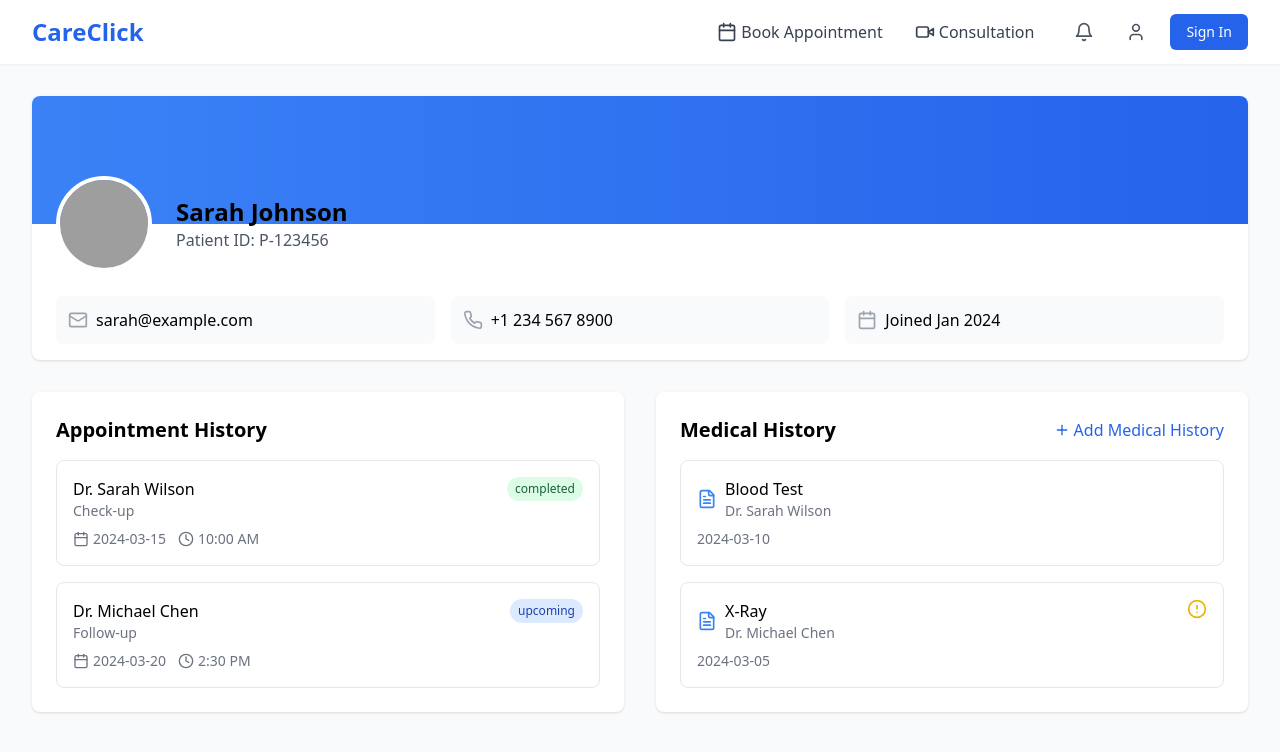
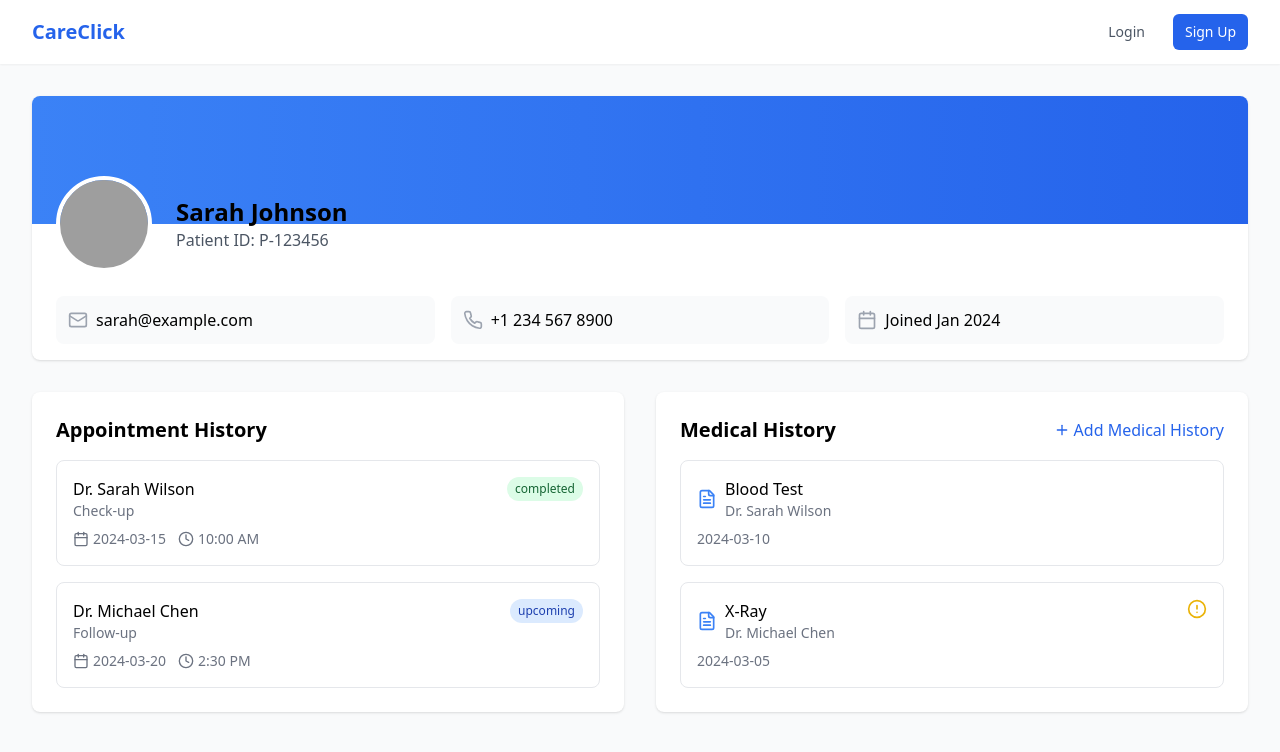
Before and after one commit to umargafia/care-click-frontend, a React (Vite) app: page /profile in a window 1280 px wide. Shown: the top 752 px of the page. Built offline with nearby package versions, Linux system fonts and the light colour scheme; grey boxes are pictures that could not be loaded.

Commit message:
feat: implement authentication context and protected routes with Redux integration

```diff
--- a/package.json
+++ b/package.json
@@ -10,12 +10,15 @@
     "preview": "vite preview"
   },
   "dependencies": {
+    "@reduxjs/toolkit": "^2.5.0",
     "@types/react-router-dom": "^5.3.3",
     "axios": "^1.6.7",
     "lucide-react": "^0.344.0",
     "react": "^18.2.0",
     "react-dom": "^18.2.0",
-    "react-router-dom": "^6.22.3"
+    "react-redux": "^9.2.0",
+    "react-router-dom": "^6.22.3",
+    "react-spinners": "^0.15.0"
   },
   "devDependencies": {
     "@types/react": "^18.2.64",
--- a/src/App.tsx
+++ b/src/App.tsx
@@ -1,5 +1,7 @@
 import React from 'react';
-import { BrowserRouter as Router, Routes, Route } from 'react-router-dom';
+import { BrowserRouter, Routes, Route } from 'react-router-dom';
+import { AuthProvider } from './context/AuthContext';
+import ProtectedRoute from './components/ProtectedRoute';
 import Header from './components/layout/Header';
 import Hero from './components/home/Hero';
 import Features from './components/home/Features';
@@ -15,7 +17,8 @@ import VideoConsultation from './pages/doctor/VideoConsultation';
 
 function App() {
   return (
-    <Router>
+    <AuthProvider>
+      <BrowserRouter>
         <div className="min-h-screen bg-gray-50">
           <Header />
           <Routes>
@@ -28,19 +31,39 @@ function App() {
                 </>
               }
             />
-          <Route path="/appointments" element={<AppointmentsPage />} />
-          <Route path="/consultation" element={<ConsultationPage />} />
-          <Route path="/notifications" element={<NotificationsPage />} />
             <Route path="/login" element={<AuthPage type="login" />} />
             <Route path="/signup" element={<AuthPage type="signup" />} />
             <Route path="/profile" element={<UserProfilePage />} />
             <Route path="/doctor/:id" element={<DoctorProfilePage />} />
             <Route path="/doctor/dashboard" element={<DoctorDashboard />} />
-          <Route path="/doctor/appointments" element={<DoctorAppointments />} />
-          <Route path="/doctor/consultation/:appointmentId" element={<VideoConsultation />} />
+            <Route
+              path="/doctor/appointments"
+              element={<DoctorAppointments />}
+            />
+            <Route
+              path="/doctor/consultation/:appointmentId"
+              element={<VideoConsultation />}
+            />
+            <Route
+              path="/appointments"
+              element={
+                <ProtectedRoute>
+                  <AppointmentsPage />
+                </ProtectedRoute>
+              }
+            />
+            <Route
+              path="/doctor/dashboard"
+              element={
+                <ProtectedRoute allowedUserTypes={['doctor']}>
+                  <DoctorProfilePage />
+                </ProtectedRoute>
+              }
+            />
           </Routes>
         </div>
-    </Router>
+      </BrowserRouter>
+    </AuthProvider>
   );
 }
 
--- a/src/components/ProtectedRoute.tsx
+++ b/src/components/ProtectedRoute.tsx
@@ -1,21 +1,31 @@
 import { Navigate, useLocation } from 'react-router-dom';
-import authService from '../services/auth.service';
+import { useAuth } from '../context/AuthContext';
+import { useSelector } from 'react-redux';
+import { RootState } from '../app/store';
 
 interface ProtectedRouteProps {
   children: React.ReactNode;
-  roles?: string[];
+  allowedUserTypes?: ('patient' | 'doctor')[];
 }
 
-export default function ProtectedRoute({ children, roles }: ProtectedRouteProps) {
-  const user = authService.getCurrentUser();
+export default function ProtectedRoute({
+  children,
+  allowedUserTypes,
+}: ProtectedRouteProps) {
+  const { user, token } = useSelector((state: RootState) => state.auth);
+  const { isAuthenticated, userType, loading } = useAuth();
   const location = useLocation();
 
-  if (!user) {
-    return <Navigate to="/auth/login" state={{ from: location }} replace />;
+  if (loading) {
+    return <div>Loading...</div>;
   }
 
-  if (roles && !roles.includes(user.role)) {
-    return <Navigate to="/unauthorized" replace />;
+  if (!token) {
+    return <Navigate to="/login" state={{ from: location }} replace />;
+  }
+
+  if (allowedUserTypes && userType && !allowedUserTypes.includes(userType)) {
+    return <Navigate to="/" replace />;
   }
 
   return <>{children}</>;
--- a/src/components/layout/Header.tsx
+++ b/src/components/layout/Header.tsx
@@ -1,116 +1,91 @@
 import React from 'react';
-import { Menu, X, User, Bell, Layout, Calendar, Video } from 'lucide-react';
-import { Link, useLocation } from 'react-router-dom';
+import { Link, useNavigate } from 'react-router-dom';
+import { useAuth } from '../../context/AuthContext';
+import { RootState } from '../../app/store';
+import { useSelector } from 'react-redux';
 
 export default function Header() {
-  const [isMenuOpen, setIsMenuOpen] = React.useState(false);
-  const location = useLocation();
-  const isDoctorRoute = location.pathname.startsWith('/doctor');
+  const { user, token } = useSelector((state: RootState) => state.auth);
+  const { isAuthenticated, userType, logout } = useAuth();
+  const navigate = useNavigate();
 
-  const doctorNavItems = [
-    { path: '/doctor/dashboard', label: 'Dashboard', icon: Layout },
-    { path: '/doctor/appointments', label: 'Appointments', icon: Calendar },
-  ];
-
-  const patientNavItems = [
-    { path: '/appointments', label: 'Book Appointment', icon: Calendar },
-    { path: '/consultation', label: 'Consultation', icon: Video },
-  ];
-
-  const navItems = isDoctorRoute ? doctorNavItems : patientNavItems;
+  const handleLogout = () => {
+    logout();
+    navigate('/login');
+  };
 
   return (
     <header className="bg-white shadow-sm">
       <nav className="max-w-7xl mx-auto px-4 sm:px-6 lg:px-8">
-        <div className="flex justify-between h-16">
-          <div className="flex items-center">
-            <Link to={isDoctorRoute ? "/doctor/dashboard" : "/"} className="flex items-center">
-              <span className="text-2xl font-bold text-blue-600">CareClick</span>
+        <div className="flex justify-between h-16 items-center">
+          <div className="flex-shrink-0">
+            <Link to="/" className="text-xl font-bold text-blue-600">
+              CareClick
             </Link>
           </div>
 
-          <div className="hidden md:flex items-center space-x-8">
-            {navItems.map((item) => (
+          <div className="hidden sm:ml-6 sm:flex sm:items-center">
+            {!token ? (
+              // Show these items when user is not authenticated
+              <div className="flex space-x-4">
                 <Link
-                key={item.path}
-                to={item.path}
-                className="flex items-center text-gray-700 hover:text-blue-600"
+                  to="/login"
+                  className="text-gray-600 hover:text-gray-900 px-3 py-2 rounded-md text-sm font-medium"
                 >
-                <item.icon className="w-5 h-5 mr-1" />
-                {item.label}
-              </Link>
-            ))}
-
-            <div className="flex items-center space-x-4">
-              <Link to="/notifications" className="p-2 rounded-full hover:bg-gray-100">
-                <Bell className="w-5 h-5 text-gray-600" />
+                  Login
                 </Link>
                 <Link
-                to={isDoctorRoute ? "/doctor/profile" : "/profile"}
-                className="p-2 rounded-full hover:bg-gray-100"
+                  to="/signup"
+                  className="bg-blue-600 text-white hover:bg-blue-700 px-3 py-2 rounded-md text-sm font-medium"
                 >
-                <User className="w-5 h-5 text-gray-600" />
+                  Sign Up
+                </Link>
+              </div>
+            ) : (
+              // Show these items when user is authenticated
+              <div className="flex items-center space-x-4">
+                {userType === 'patient' ? (
+                  <>
+                    <Link
+                      to="/appointments"
+                      className="text-gray-600 hover:text-gray-900 px-3 py-2 rounded-md text-sm font-medium"
+                    >
+                      My Appointments
                     </Link>
                     <Link
-                to="/login"
-                className="px-4 py-2 text-sm font-medium text-white bg-blue-600 rounded-md hover:bg-blue-700"
+                      to="/profile"
+                      className="text-gray-600 hover:text-gray-900 px-3 py-2 rounded-md text-sm font-medium"
                     >
-                Sign In
+                      Profile
                     </Link>
+                  </>
+                ) : (
+                  <>
+                    <Link
+                      to="/doctor/dashboard"
+                      className="text-gray-600 hover:text-gray-900 px-3 py-2 rounded-md text-sm font-medium"
+                    >
+                      Dashboard
+                    </Link>
+                    <Link
+                      to="/doctor/appointments"
+                      className="text-gray-600 hover:text-gray-900 px-3 py-2 rounded-md text-sm font-medium"
+                    >
+                      Appointments
+                    </Link>
+                  </>
+                )}
+                <button
+                  onClick={handleLogout}
+                  className="text-gray-600 hover:text-gray-900 px-3 py-2 rounded-md text-sm font-medium"
+                >
+                  Logout
+                </button>
               </div>
-          </div>
-
-          <div className="md:hidden flex items-center">
-            <button
-              onClick={() => setIsMenuOpen(!isMenuOpen)}
-              className="p-2 rounded-md text-gray-600 hover:text-gray-900 hover:bg-gray-100"
-            >
-              {isMenuOpen ? (
-                <X className="h-6 w-6" />
-              ) : (
-                <Menu className="h-6 w-6" />
             )}
-            </button>
           </div>
         </div>
       </nav>
-
-      {isMenuOpen && (
-        <div className="md:hidden">
-          <div className="px-2 pt-2 pb-3 space-y-1 sm:px-3">
-            {navItems.map((item) => (
-              <Link
-                key={item.path}
-                to={item.path}
-                className="flex items-center px-3 py-2 rounded-md text-base font-medium text-gray-700 hover:text-gray-900 hover:bg-gray-50"
-              >
-                <item.icon className="w-5 h-5 mr-2" />
-                {item.label}
-              </Link>
-            ))}
-            <Link
-              to="/notifications"
-              className="flex items-center px-3 py-2 rounded-md text-base font-medium text-gray-700 hover:text-gray-900 hover:bg-gray-50"
-            >
-              <Bell className="w-5 h-5 mr-2" />
-              Notifications
-            </Link>
-            <Link
-              to={isDoctorRoute ? "/doctor/profile" : "/profile"}
-              className="flex items-center px-3 py-2 rounded-md text-base font-medium text-gray-700 hover:text-gray-900 hover:bg-gray-50"
-            >
-              <User className="w-5 h-5 mr-2" />
-              Profile
-            </Link>
-            <Link
-              to="/login"
-              className="block px-3 py-2 rounded-md text-base font-medium text-blue-600 hover:text-blue-700"
-            >
-              Sign In
-            </Link>
-          </div>
-        </div>
-      )}
     </header>
   );
 }
--- /dev/null
+++ b/src/context/AuthContext.tsx
@@ -0,0 +1,67 @@
+import React, { createContext, useContext, useState, useEffect } from 'react';
+import axios from 'axios';
+import BaseUrl from '../api/BaseUrl';
+
+interface AuthContextType {
+  isAuthenticated: boolean;
+  userType: 'patient' | 'doctor' | null;
+  loading: boolean;
+  logout: () => void;
+  checkAuth: () => Promise<void>;
+}
+
+const AuthContext = createContext<AuthContextType | null>(null);
+
+export function AuthProvider({ children }: { children: React.ReactNode }) {
+  const [isAuthenticated, setIsAuthenticated] = useState(false);
+  const [userType, setUserType] = useState<'patient' | 'doctor' | null>(null);
+  const [loading, setLoading] = useState(true);
+
+  const checkAuth = async () => {
+    const token = localStorage.getItem('token');
+    if (!token) {
+      setLoading(false);
+      return;
+    }
+
+    try {
+      const response = await axios.get(`${BaseUrl}auth/verify`, {
+        headers: { Authorization: `Bearer ${token}` },
+      });
+      setIsAuthenticated(true);
+      setUserType(response.data.userType);
+    } catch (error) {
+      localStorage.removeItem('token');
+      setIsAuthenticated(false);
+      setUserType(null);
+    } finally {
+      setLoading(false);
+    }
+  };
+
+  const logout = () => {
+    localStorage.removeItem('token');
+    setIsAuthenticated(false);
+    setUserType(null);
+  };
+
+  useEffect(() => {
+    checkAuth();
+  }, []);
+
+  return (
+    <AuthContext.Provider
+      value={{ isAuthenticated, userType, loading, logout, checkAuth }}
+    >
+      {children}
+    </AuthContext.Provider>
+  );
+}
+
+export const useAuth = () => {
+  const context = useContext(AuthContext);
+  if (!context) {
+    throw new Error('useAuth must be used within an AuthProvider');
+  }
+  return context;
+};
--- a/src/pages/appointments/components/DoctorList.tsx
+++ b/src/pages/appointments/components/DoctorList.tsx
@@ -1,46 +1,41 @@
-import React from 'react';
-import { Star } from 'lucide-react';
+import React, { useEffect, useState } from 'react';
 import { Link } from 'react-router-dom';
+import { useSelector } from 'react-redux';
+import { RootState } from '../../../app/store';
+import BaseUrl from '../../../api/BaseUrl';
+import axios from 'axios';
 
-const doctors = [
-  {
-    id: 1,
-    name: 'Dr. Sarah Wilson',
-    specialty: 'Cardiologist',
-    rating: 4.8,
-    image: 'https://images.unsplash.com/photo-1559839734-2b71ea197ec2?auto=format&fit=crop&q=80&w=300&h=300',
-  },
-  {
-    id: 2,
-    name: 'Dr. Michael Chen',
-    specialty: 'Neurologist',
-    rating: 4.9,
-    image: 'https://images.unsplash.com/photo-1612349317150-e413f6a5b16d?auto=format&fit=crop&q=80&w=300&h=300',
-  },
-];
+import avater from '../../../../assets/avater.jpg';
+export default function DoctorList() {
+  const { user, token } = useSelector((state: RootState) => state.auth);
 
-export default function DoctorList() {
+  const [doctors, setDoctors] = useState([]);
+  const getAvailableDoctors = async () => {
+    const response = await axios.get(`${BaseUrl}doctors/all`, {
+      headers: {
+        Authorization: `Bearer ${token}`,
+      },
+    });
+    setDoctors(response?.data?.data);
+  };
+  useEffect(() => {
+    getAvailableDoctors();
+  }, []);
   return (
     <div className="space-y-4">
       {doctors.map((doctor) => (
-        <Link
-          key={doctor.id}
-          to={`/doctor/${doctor.id}`}
-          className="block"
-        >
+        <Link key={doctor._id} to={`/doctor/${doctor._id}`} className="block">
           <div className="flex items-center space-x-4 p-4 rounded-lg border border-gray-200 hover:border-blue-500 cursor-pointer transition-colors">
             <img
-              src={doctor.image}
+              src={doctor.image || avater}
               alt={doctor.name}
               className="w-16 h-16 rounded-full object-cover"
             />
             <div>
               <h3 className="font-medium text-gray-900">{doctor.name}</h3>
-              <p className="text-sm text-gray-500">{doctor.specialty}</p>
-              <div className="flex items-center mt-1">
-                <Star className="w-4 h-4 text-yellow-400 fill-current" />
-                <span className="text-sm text-gray-600 ml-1">{doctor.rating}</span>
-              </div>
+              <p className="text-sm text-gray-500 capitalize">
+                {doctor.specialization}
+              </p>
             </div>
           </div>
         </Link>
--- a/src/pages/profile/DoctorProfilePage.tsx
+++ b/src/pages/profile/DoctorProfilePage.tsx
@@ -1,35 +1,40 @@
-import React from 'react';
+import React, { useEffect, useState } from 'react';
 import { useParams } from 'react-router-dom';
 import { Star, Clock, Award, Calendar } from 'lucide-react';
 import AvailabilityCalendar from './components/AvailabilityCalendar';
 import ReviewsList from './components/ReviewsList';
+import axios from 'axios';
+import BaseUrl from '../../api/BaseUrl';
+import { RootState } from '../../app/store';
+import { useAppSelector } from '../../app/hooks';
 
-const doctors = {
-  1: {
-    id: 1,
-    name: 'Dr. Sarah Wilson',
-    specialty: 'Cardiologist',
-    experience: '15+ Years',
-    rating: 4.8,
-    reviews: 128,
-    about: 'Dr. Wilson is a board-certified cardiologist specializing in preventive cardiology and heart disease management.',
-    image: 'https://images.unsplash.com/photo-1559839734-2b71ea197ec2?auto=format&fit=crop&q=80&w=300&h=300',
-  },
-  2: {
-    id: 2,
-    name: 'Dr. Michael Chen',
-    specialty: 'Neurologist',
-    experience: '12+ Years',
-    rating: 4.9,
-    reviews: 156,
-    about: 'Dr. Chen is a renowned neurologist with expertise in treating complex neurological conditions.',
-    image: 'https://images.unsplash.com/photo-1612349317150-e413f6a5b16d?auto=format&fit=crop&q=80&w=300&h=300',
-  },
-};
+import avater from '../../../assets/avater.jpg';
 
 export default function DoctorProfilePage() {
   const { id } = useParams<{ id: string }>();
-  const doctor = doctors[id as keyof typeof doctors];
+  const [doctor, setDoctor] = useState(null);
+  const { token } = useAppSelector((state: RootState) => state.auth);
+  const [loading, setLoading] = useState(true);
+  const [availableSlots, setAvailableSlots] = useState([]);
+
+  const getDoctor = async () => {
+    try {
+      const response = await axios.get(`${BaseUrl}doctors/${id}`, {
+        headers: {
+          Authorization: `Bearer ${token}`,
+        },
+      });
+      setDoctor(response?.data?.data?.doctor);
+
+      setLoading(false);
+    } catch (error) {
+      console.log(error);
+    }
+  };
+
+  useEffect(() => {
+    getDoctor();
+  }, []);
 
   if (!doctor) {
     return (
@@ -47,28 +52,30 @@ export default function DoctorProfilePage() {
         <div className="md:flex">
           <div className="md:w-1/3 p-6">
             <img
-              src={doctor.image}
-              alt={doctor.name}
+              src={avater}
+              alt={doctor?.name}
               className="w-full h-64 object-cover rounded-lg"
             />
           </div>
           <div className="md:w-2/3 p-6">
             <div className="flex justify-between items-start">
               <div>
-                <h1 className="text-2xl font-bold">{doctor.name}</h1>
-                <p className="text-blue-600">{doctor.specialty}</p>
+                <h1 className="text-2xl font-bold">{doctor?.name}</h1>
+                <p className="text-blue-600 capitalize ">
+                  {doctor?.specialization}
+                </p>
               </div>
               <div className="flex items-center">
                 <Star className="h-5 w-5 text-yellow-400 fill-current" />
-                <span className="ml-1 font-semibold">{doctor.rating}</span>
-                <span className="text-gray-500 ml-1">({doctor.reviews} reviews)</span>
+                <span className="ml-1 font-semibold">0.0</span>
+                <span className="text-gray-500 ml-1">(0 reviews)</span>
               </div>
             </div>
 
             <div className="mt-4 grid grid-cols-2 gap-4">
               <div className="flex items-center">
                 <Award className="h-5 w-5 text-blue-500 mr-2" />
-                <span>{doctor.experience} Experience</span>
+                <span>10 years Experience</span>
               </div>
               <div className="flex items-center">
                 <Clock className="h-5 w-5 text-blue-500 mr-2" />
@@ -78,13 +85,7 @@ export default function DoctorProfilePage() {
 
             <div className="mt-6">
               <h3 className="font-semibold mb-2">About</h3>
-              <p className="text-gray-600">{doctor.about}</p>
-            </div>
-
-            <div className="mt-6">
-              <button className="bg-blue-600 text-white px-6 py-2 rounded-lg hover:bg-blue-700">
-                Book Appointment
-              </button>
+              <p className="text-gray-600">{doctor?.about || 'No about'}</p>
             </div>
           </div>
         </div>
--- a/src/pages/profile/components/AvailabilityCalendar.tsx
+++ b/src/pages/profile/components/AvailabilityCalendar.tsx
@@ -1,5 +1,11 @@
-import React from 'react';
+import React, { useEffect, useState } from 'react';
 import { Calendar, Clock } from 'lucide-react';
+import BaseUrl from '../../../api/BaseUrl';
+import { useNavigate, useParams } from 'react-router-dom';
+import axios from 'axios';
+import { RootState } from '../../../app/store';
+import { useAppSelector } from '../../../app/hooks';
+import { GridLoader } from 'react-spinners';
 
 const timeSlots = [
   { time: '09:00 AM', available: true },
@@ -10,44 +16,134 @@ const timeSlots = [
   { time: '04:00 PM', available: false },
 ];
 
-const weekDays = ['Sunday', 'Monday', 'Tuesday', 'Wednesday', 'Thursday', 'Friday', 'Saturday'];
+const weekDays = [
+  'Sunday',
+  'Monday',
+  'Tuesday',
+  'Wednesday',
+  'Thursday',
+  'Friday',
+  'Saturday',
+];
 
 export default function AvailabilityCalendar() {
+  const { id } = useParams();
+  const { token } = useAppSelector((state: RootState) => state.auth);
+  const [availableSlots, setAvailableSlots] = useState([]);
+  const [loading, setLoading] = useState(true);
+  const [selectedDate, setSelectedDate] = useState<Date | null>(null);
+  const [selectedSlot, setSelectedSlot] = useState<string | null>(null);
+  const navigate = useNavigate();
+  const getDoctor = async () => {
+    try {
+      setLoading(true);
+      const response = await axios.get(`${BaseUrl}doctors/${id}`, {
+        headers: {
+          Authorization: `Bearer ${token}`,
+        },
+      });
+      setAvailableSlots(response?.data?.data?.availableSlots);
+      setLoading(false);
+    } catch (error) {
+      console.log(error);
+    } finally {
+      setLoading(false);
+    }
+  };
+
+  useEffect(() => {
+    getDoctor();
+  }, []);
+
+  if (loading) {
+    return (
+      <div className="flex justify-center -mt-60 items-center h-screen">
+        <GridLoader color="#36d7b7" />
+      </div>
+    );
+  }
+
+  const handleBookAppointment = async () => {
+    if (!selectedSlot) {
+      alert('Please select a time slot');
+      return;
+    }
+
+    try {
+      // Create a new Date object for today
+      const today = new Date();
+
+      // Parse the selected time slot
+      const [time, period] = selectedSlot.split(' ');
+      const [hours, minutes] = time.split(':');
+
+      // Convert to 24-hour format
+      let hour = parseInt(hours);
+      if (period === 'PM' && hour !== 12) {
+        hour += 12;
+      } else if (period === 'AM' && hour === 12) {
+        hour = 0;
+      }
+
+      // Create appointment date by combining today's date with selected time
+      const appointmentDate = new Date(
+        today.setHours(hour, parseInt(minutes), 0, 0)
+      );
+
+      const response = await axios.post(
+        `${BaseUrl}appointments/create`,
+        {
+          doctorId: id,
+          time: appointmentDate,
+        },
+        {
+          headers: {
+            Authorization: `Bearer ${token}`,
+          },
+        }
+      );
+
+      if (response.data.status === 'success') {
+        alert('Appointment booked successfully!');
+        getDoctor();
+        navigate('/doctor/appointments');
+      }
+    } catch (error) {
+      console.error('Error booking appointment:', error.response.data.message);
+      alert('Failed to book appointment. Please try again.');
+    }
+  };
+
   return (
     <div className="bg-white rounded-lg shadow p-6">
-      <h2 className="text-xl font-semibold mb-4">Availability</h2>
-
       <div className="mb-6">
         <div className="flex items-center justify-between mb-4">
-          <h3 className="font-medium">March 2024</h3>
-          <div className="flex space-x-2">
-            <button className="p-2 rounded-lg hover:bg-gray-100">
-              <Calendar className="h-5 w-5 text-gray-600" />
-            </button>
-          </div>
-        </div>
-
-        <div className="grid grid-cols-7 gap-2 mb-4">
-          {weekDays.map((day, index) => (
-            <div key={`weekday-${index}`} className="text-center text-sm font-medium text-gray-500">
-              {day.charAt(0)}
-            </div>
-          ))}
+          <h2 className="text-xl font-semibold mb-4">Availability</h2>
+          <h3 className="font-medium">
+            {new Date().toLocaleDateString('en-US', {
+              day: 'numeric',
+              month: 'long',
+              year: 'numeric',
+            })}
+          </h3>
         </div>
       </div>
 
       <div className="mt-6">
         <h3 className="font-medium mb-4">Available Time Slots</h3>
         <div className="grid grid-cols-2 gap-2">
-          {timeSlots.map((slot, index) => (
+          {availableSlots.map((slot: any, index: number) => (
             <button
               key={`timeslot-${index}`}
               disabled={!slot.available}
               className={`flex items-center justify-center px-4 py-2 rounded-lg text-sm ${
                 slot.available
-                  ? 'bg-blue-50 text-blue-700 hover:bg-blue-100'
+                  ? selectedSlot === slot.time
+                    ? 'bg-blue-600 text-white'
+                    : 'bg-blue-50 text-blue-900 hover:bg-blue-100'
                   : 'bg-gray-50 text-gray-400 cursor-not-allowed'
               }`}
+              onClick={() => setSelectedSlot(slot.time)}
             >
               <Clock className="h-4 w-4 mr-2" />
               {slot.time}
@@ -55,6 +151,19 @@ export default function AvailabilityCalendar() {
           ))}
         </div>
       </div>
+      <div className="mt-6 w-full flex justify-end">
+        <button
+          className={`px-6 py-2 rounded-lg ${
+            selectedSlot
+              ? 'bg-blue-600 text-white hover:bg-blue-700'
+              : 'bg-gray-300 text-gray-500 cursor-not-allowed'
+          }`}
+          onClick={handleBookAppointment}
+          disabled={!selectedSlot}
+        >
+          Book Appointment
+        </button>
+      </div>
     </div>
   );
 }
```
Also changed, not shown: assets/avater.jpg (added), 1 other file (tests, documents, lock files or other folders). Lines whose indentation alone changed are shown as unchanged.
